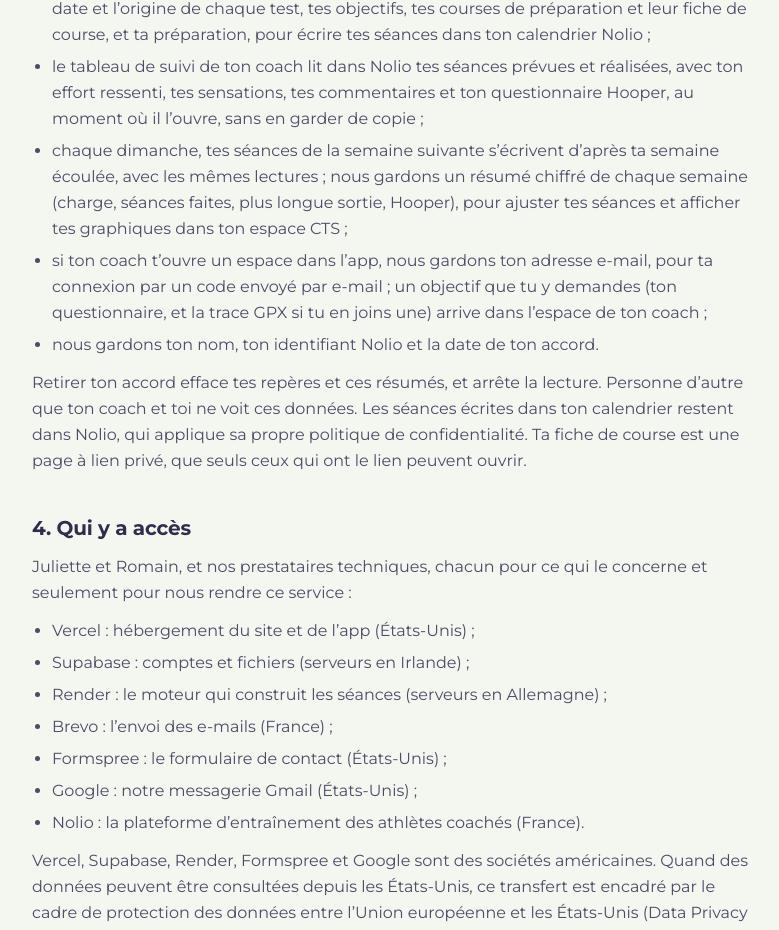
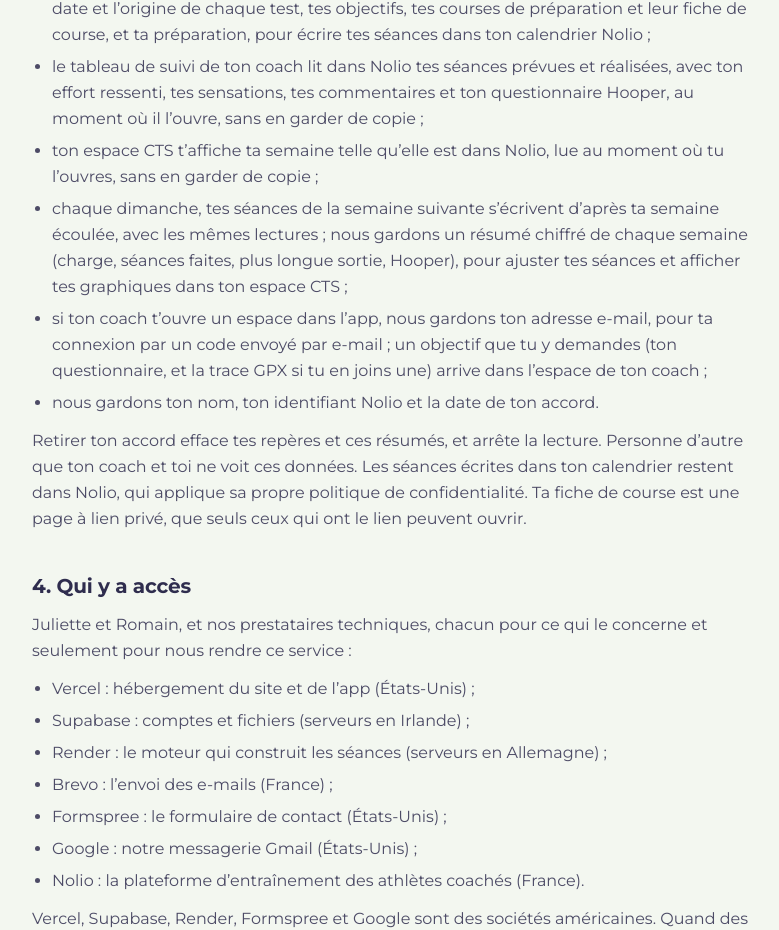
Before and after one commit to ctscoaching35/cts-site-web, a Next.js app: page /confidentialite in a window 1280 px wide. Shown: the part 1154-2084 px from the top of the page, without its empty margins (248-1027 px from the left). Built offline with nearby package versions, Linux system fonts and the light colour scheme; no server answers.

Commit message:
Confidentialité : l'espace CTS affiche la semaine lue dans Nolio, sans copie
Phrase validée par le coach le 20/10/2026, avec la carte « Cette semaine » lue dans Nolio.

Co-Authored-By: Claude Opus 5.5 <noreply@anthropic.com>

```diff
--- a/app/confidentialite/page.tsx
+++ b/app/confidentialite/page.tsx
@@ -150,6 +150,7 @@ export default async function Confidentialite() {
             tes sensations, tes commentaires et ton questionnaire Hooper, au moment où il l’ouvre, sans en garder de
             copie ;
           </li>
+          <li>ton espace CTS t’affiche ta semaine telle qu’elle est dans Nolio, lue au moment où tu l’ouvres, sans en garder de copie ;</li>
           <li>
             chaque dimanche, tes séances de la semaine suivante s’écrivent d’après ta semaine écoulée, avec les mêmes
             lectures ; nous gardons un résumé chiffré de chaque semaine (charge, séances faites, plus longue sortie,
```
